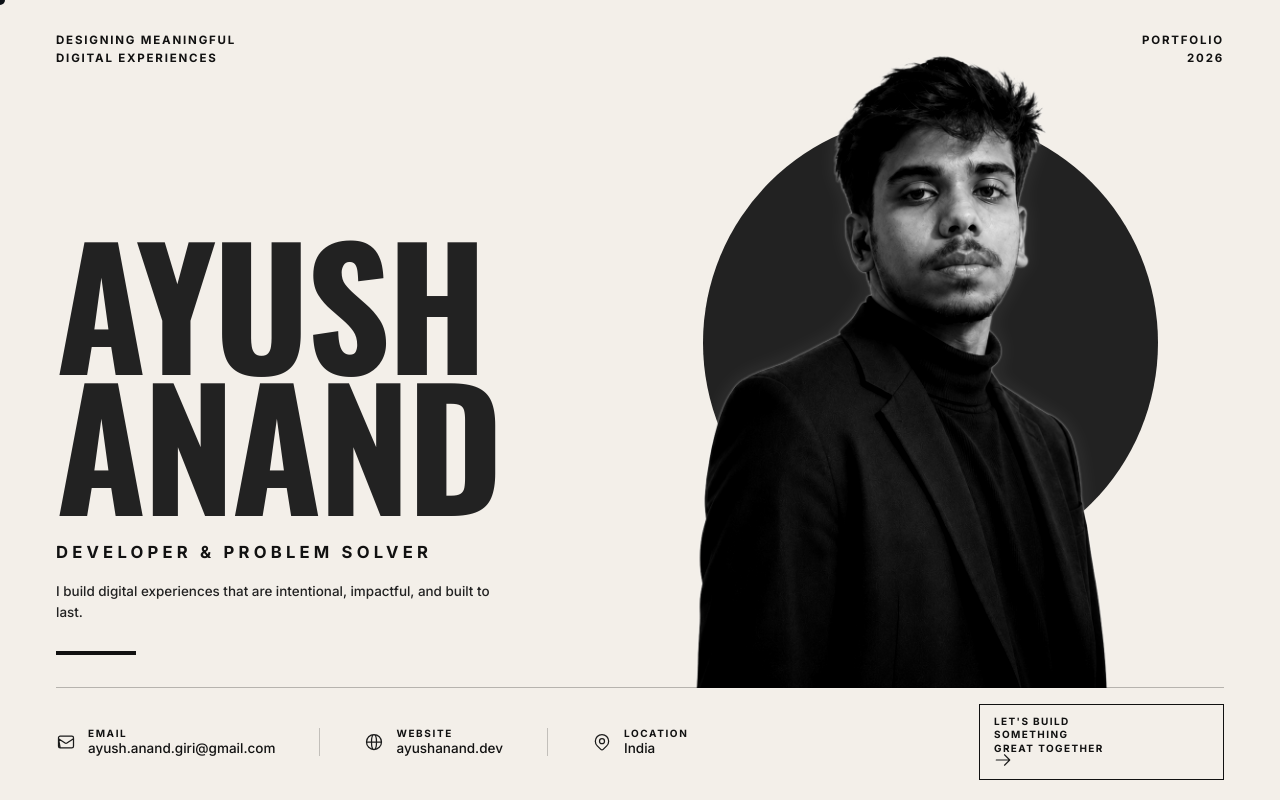
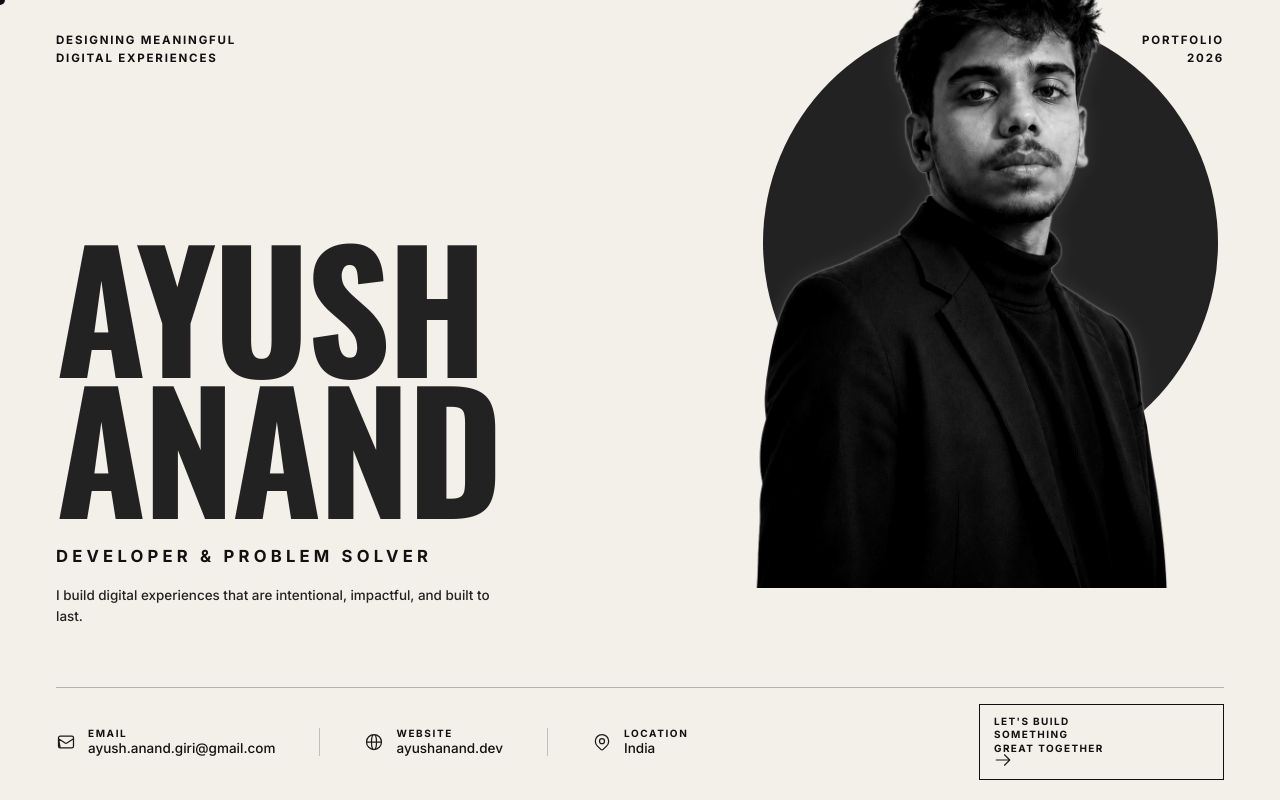
Before and after one commit to gen-ayu/Personal-Portfolio, a React (Vite) app: page / in a window 1280 px wide. Shown: the top 800 px of the page. Built offline with nearby package versions, Linux system fonts and the light colour scheme; a web font is replaced by a local one.

Commit message:
ui optimization for mobile devices

```diff
--- a/src/components/HeroSection.tsx
+++ b/src/components/HeroSection.tsx
@@ -188,7 +188,7 @@ export default function HeroSection({ isRevealLayer = false }: HeroSectionProps)
         {/* Left Column: Typography & Bio */}
         <div className="flex-1 flex flex-col justify-end pb-5 sm:pb-7 lg:pb-8 z-20 max-w-2xl">
           <h1
-            className="text-[#222222] font-bold uppercase tracking-[-0.02em] leading-[0.86] text-[clamp(75px,12.8vw,190px)] select-none reveal"
+            className="pt-[160px] text-[#222222] font-bold uppercase tracking-[-0.02em] leading-[0.86] text-[clamp(75px,12.8vw,190px)] select-none reveal"
             style={{ fontFamily: "'Oswald', sans-serif", "--delay": "100ms" } as React.CSSProperties}
           >
             AYUSH<br />ANAND
@@ -226,8 +226,8 @@ export default function HeroSection({ isRevealLayer = false }: HeroSectionProps)
             style={{
               width: "min(35.5vw, 58vh, 530px)",
               height: "min(35.5vw, 58vh, 530px)",
-              right: "calc(clamp(-6px, 0.5vw, 20px) + 60px)",
-              top: "40%",
+              right: "clamp(-6px, 0.5vw, 20px)",
+              top: "calc(40% - 100px)",
               transform: "translateY(-50%)",
               zIndex: 1,
             }}
@@ -239,8 +239,8 @@ export default function HeroSection({ isRevealLayer = false }: HeroSectionProps)
             className="portrait-container relative inline-flex items-end justify-center pointer-events-auto cursor-pointer select-none"
             style={{
               zIndex: 10,
-              marginRight: "clamp(10px, 3.5vw, 55px)",
-              marginBottom: "-1px",
+              marginRight: "calc(clamp(10px, 3.5vw, 55px) - 60px)",
+              marginBottom: "99px",
             }}
           >
             {/* Black and White Base Portrait */}
@@ -284,10 +284,10 @@ export default function HeroSection({ isRevealLayer = false }: HeroSectionProps)
         <div
           className="hero-backdrop-circle absolute rounded-full bg-[#1b1b1b] pointer-events-none transition-transform duration-700 z-1"
           style={{
-            width: "clamp(260px, 76vw, 360px)",
-            height: "clamp(260px, 76vw, 360px)",
-            right: "-20px",
-            top: "25px",
+            width: "clamp(280px, 76vw, 380px)",
+            height: "clamp(280px, 76vw, 380px)",
+            right: "-100px",
+            top: "75px",
             zIndex: 1,
           }}
         />
@@ -297,7 +297,7 @@ export default function HeroSection({ isRevealLayer = false }: HeroSectionProps)
           {/* Giant Display Name with Outlined Overlap on Mobile */}
           <div>
             <h1
-              className="font-bold uppercase tracking-[-0.03em] leading-[0.84] text-[clamp(62px,18vw,98px)] select-none reveal"
+              className="pt-[160px] font-bold uppercase tracking-[-0.03em] leading-[0.84] text-[clamp(62px,18vw,98px)] select-none reveal"
               style={{ fontFamily: "'Oswald', sans-serif", "--delay": "100ms" } as React.CSSProperties}
             >
               <span className="block">
@@ -337,7 +337,7 @@ export default function HeroSection({ isRevealLayer = false }: HeroSectionProps)
 
         {/* Right Column: Foreground Portrait */}
         <div
-          className="absolute right-[-15px] sm:right-2 bottom-0 flex-1 min-h-0 flex items-end justify-end h-[62vh] max-h-[70%] sm:max-h-[82%] pointer-events-none reveal z-10"
+          className="absolute right-[-75px] sm:right-[-58px] bottom-[100px] flex-1 min-h-0 flex items-end justify-end h-[62vh] max-h-[70%] sm:max-h-[82%] pointer-events-none reveal z-10"
           style={{ "--delay": "180ms" } as React.CSSProperties}
         >
           <div
```
